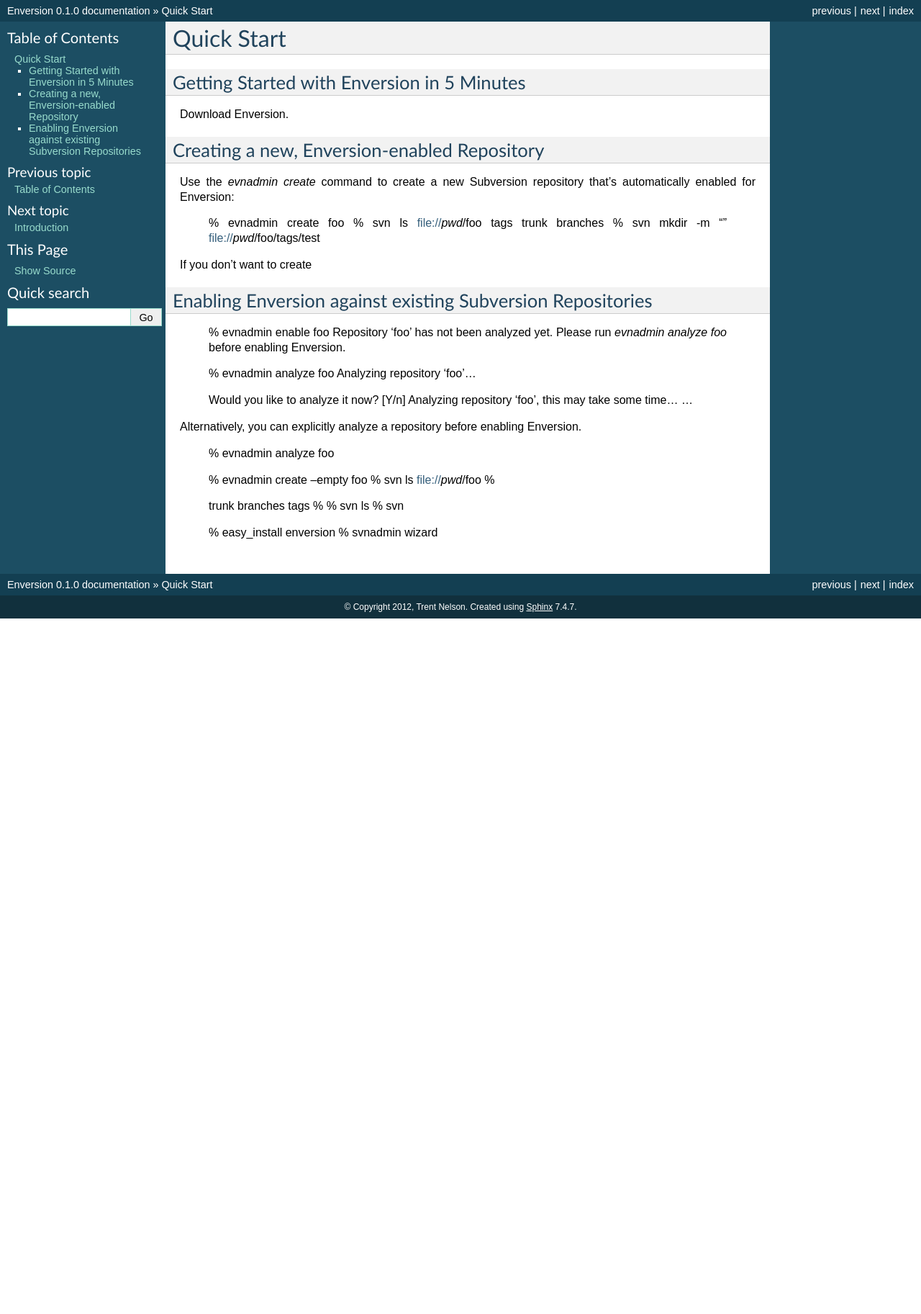
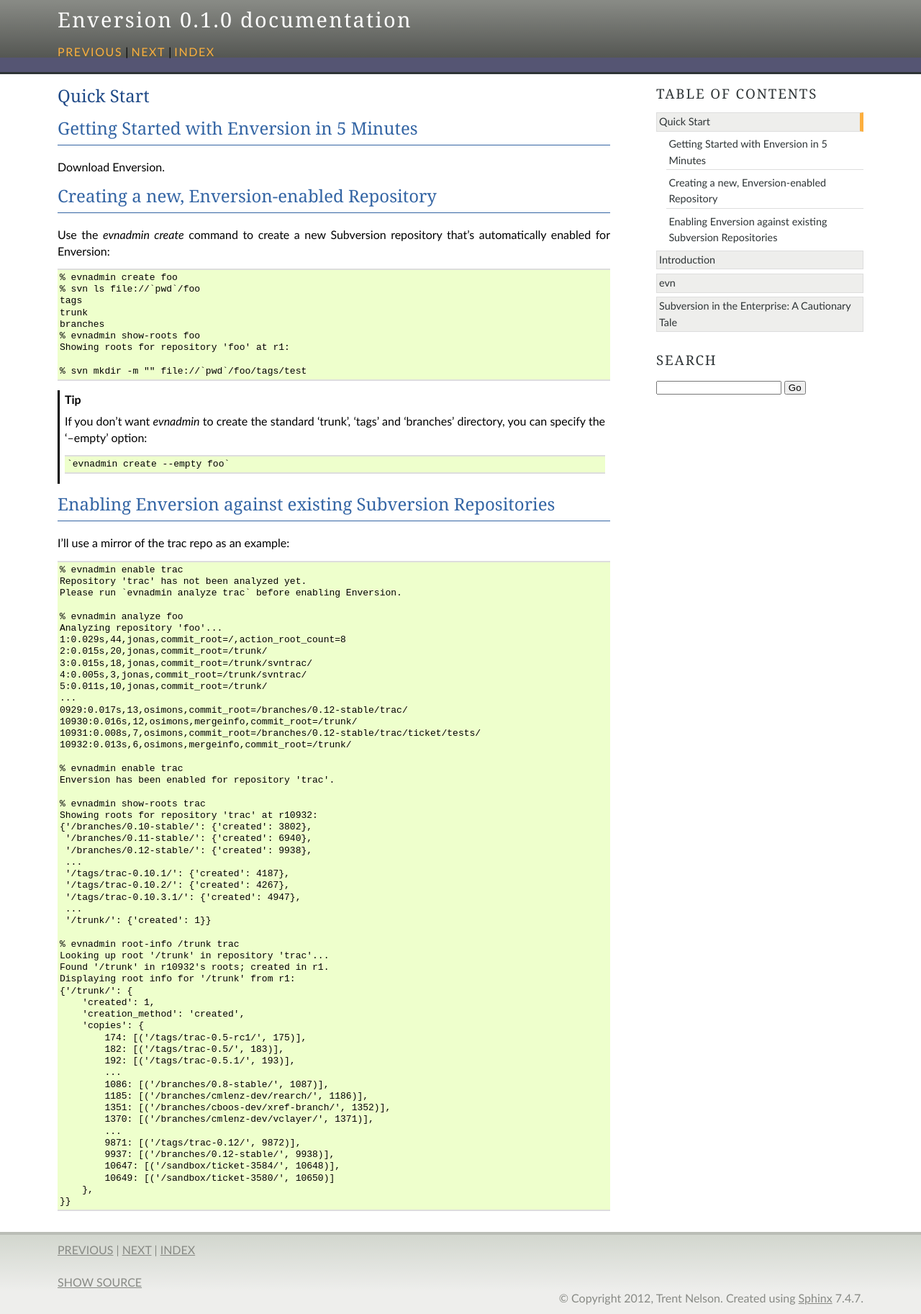
Before and after one commit to tpn/enversion, a Sphinx documentation site: the page built from doc/quick-start.rst, in a window 1280 px wide. Shown: the whole page at 72% size. Built offline with Sphinx 7.4.7, drawn with Linux system fonts in a browser that asks for light colours; before the commit the page ends 900 px from its top, so only the background shows below that.

Commit message:
Checkpoint.

```diff
--- a/doc/conf.py
+++ b/doc/conf.py
@@ -16,7 +16,29 @@
 # If extensions (or modules to document with autodoc) are in another directory,
 # add these directories to sys.path here. If the directory is relative to the
 # documentation root, use os.path.abspath to make it absolute, like shown here.
+sys.path.insert(0, os.path.abspath('..'))
 sys.path.insert(0, os.path.abspath('../evn'))
+
+import evn
+import evn.cli
+import evn.util
+import evn.path
+import evn.root
+import evn.repo
+import evn.hook
+import evn.event
+import evn.debug
+import evn.events
+import evn.config
+import evn.change
+import evn.command
+import evn.perfmon
+import evn.constants
+
+import evn.admin
+import evn.admin.cli
+import evn.admin.commands
+
 
 # -- General configuration -----------------------------------------------------
 
@@ -32,6 +54,7 @@
     'sphinx.ext.coverage',
     'sphinx.ext.ifconfig',
     'sphinx.ext.viewcode',
+    'sphinx.ext.autosummary',
 ]
 
 # Add any paths that contain templates here, relative to this directory.
@@ -71,7 +94,10 @@
 
 # List of patterns, relative to source directory, that match files and
 # directories to ignore when looking for source files.
-exclude_patterns = ['output']
+exclude_patterns = [
+    'output',
+    '*bitrot.py*',
+]
 
 # The reST default role (used for this markup: `text`) to use for all documents.
 #default_role = None
@@ -96,9 +122,16 @@
 
 # -- Options for HTML output ---------------------------------------------------
 
+agogo_theme_options = {
+    'bodyfont'  : 'HelveticaNeue-Light, Calibri, Helvetica',
+    'nosidebar' : True,
+}
+
 # The theme to use for HTML and HTML Help pages.  See the documentation for
 # a list of builtin themes.
-html_theme = 'default'
+html_theme = 'agogo'
+html_theme_options = agogo_theme_options
+modindex_common_prefix = ['evn.']
 
 # Theme options are theme-specific and customize the look and feel of a theme
 # further.  For a list of options available for each theme, see the
@@ -145,10 +178,10 @@
 #html_additional_pages = {}
 
 # If false, no module index is generated.
-#html_domain_indices = True
+html_domain_indices = True
 
 # If false, no index is generated.
-#html_use_index = True
+html_use_index = True
 
 # If true, the index is split into individual pages for each letter.
 #html_split_index = False
--- a/doc/contents.rst
+++ b/doc/contents.rst
@@ -11,6 +11,8 @@
 
     quick-start
     intro
+    api/modules
+    tale/index
 ..  overview
 ..  quick-start
 ..  changes
--- a/doc/quick-start.rst
+++ b/doc/quick-start.rst
@@ -14,53 +14,82 @@
 Creating a new, Enversion-enabled Repository
 --------------------------------------------
 Use the `evnadmin create` command to create a new Subversion repository that's
-automatically enabled for Enversion:
-
+automatically enabled for Enversion::
 
     % evnadmin create foo
     % svn ls file://`pwd`/foo
     tags
     trunk
     branches
+    % evnadmin show-roots foo
+    Showing roots for repository 'foo' at r1:
+
     % svn mkdir -m "" file://`pwd`/foo/tags/test
 
-If you don't want to create
+.. tip:: If you don't want `evnadmin` to create the standard 'trunk', 'tags'
+         and 'branches' directory, you can specify the '--empty' option::
+            `evnadmin create --empty foo`
 
 
 Enabling Enversion against existing Subversion Repositories
 -----------------------------------------------------------
+I'll use a mirror of the trac repo as an example::
 
-    % evnadmin enable foo
-    Repository 'foo' has not been analyzed yet.
-    Please run `evnadmin analyze foo` before enabling Enversion.
+    % evnadmin enable trac
+    Repository 'trac' has not been analyzed yet.
+    Please run `evnadmin analyze trac` before enabling Enversion.
 
     % evnadmin analyze foo
     Analyzing repository 'foo'...
+    1:0.029s,44,jonas,commit_root=/,action_root_count=8
+    2:0.015s,20,jonas,commit_root=/trunk/
+    3:0.015s,18,jonas,commit_root=/trunk/svntrac/
+    4:0.005s,3,jonas,commit_root=/trunk/svntrac/
+    5:0.011s,10,jonas,commit_root=/trunk/
+    ...
+    0929:0.017s,13,osimons,commit_root=/branches/0.12-stable/trac/
+    10930:0.016s,12,osimons,mergeinfo,commit_root=/trunk/
+    10931:0.008s,7,osimons,commit_root=/branches/0.12-stable/trac/ticket/tests/
+    10932:0.013s,6,osimons,mergeinfo,commit_root=/trunk/
+
+    % evnadmin enable trac
+    Enversion has been enabled for repository 'trac'.
+
+    % evnadmin show-roots trac
+    Showing roots for repository 'trac' at r10932:
+    {'/branches/0.10-stable/': {'created': 3802},
+     '/branches/0.11-stable/': {'created': 6940},
+     '/branches/0.12-stable/': {'created': 9938},
+     ...
+     '/tags/trac-0.10.1/': {'created': 4187},
+     '/tags/trac-0.10.2/': {'created': 4267},
+     '/tags/trac-0.10.3.1/': {'created': 4947},
+     ...
+     '/trunk/': {'created': 1}}
+
+    % evnadmin root-info /trunk trac
+    Looking up root '/trunk' in repository 'trac'...
+    Found '/trunk' in r10932's roots; created in r1.
+    Displaying root info for '/trunk' from r1:
+    {'/trunk/': {
+        'created': 1,
+        'creation_method': 'created',
+        'copies': {
+            174: [('/tags/trac-0.5-rc1/', 175)],
+            182: [('/tags/trac-0.5/', 183)],
+            192: [('/tags/trac-0.5.1/', 193)],
+            ...
+            1086: [('/branches/0.8-stable/', 1087)],
+            1185: [('/branches/cmlenz-dev/rearch/', 1186)],
+            1351: [('/branches/cboos-dev/xref-branch/', 1352)],
+            1370: [('/branches/cmlenz-dev/vclayer/', 1371)],
+            ...
+            9871: [('/tags/trac-0.12/', 9872)],
+            9937: [('/branches/0.12-stable/', 9938)],
+            10647: [('/sandbox/ticket-3584/', 10648)],
+            10649: [('/sandbox/ticket-3580/', 10650)]
+        },
+    }}
 
 
-    Would you like to analyze it now? [Y/n]
-    Analyzing repository 'foo', this may take some time...
-    ...
-
-
-Alternatively, you can explicitly analyze a repository before enabling
-Enversion.
-    % evnadmin analyze foo
-
-    %
-    %
-
-    % evnadmin create --empty foo
-    % svn ls file://`pwd`/foo
-    %
-
-
-    trunk
-    branches
-    tags
-    %
-    % svn ls
-    % svn
-
-    % easy_install enversion
-    % svnadmin  wizard
+.. vim:set ts=8 sw=4 sts=4 tw=78 et:
--- /dev/null
+++ b/doc/tale/index.rst
@@ -0,0 +1,11 @@
+
+Subversion in the Enterprise: A Cautionary Tale
+===============================================
+
+.. toctree::
+   :maxdepth: 3
+
+   part1
+   part2
+
+.. vim:set ts=8 sw=4 sts=4 tw=78 et:
--- /dev/null
+++ b/doc/tale/part1.rst
@@ -0,0 +1,2 @@
+Part 1
+======
--- /dev/null
+++ b/doc/tale/part2.rst
@@ -0,0 +1,2 @@
+Part 2
+======
--- a/evn/__init__.py
+++ b/evn/__init__.py
@@ -0,0 +1 @@
+__version__ = '0.0.1-dev'
```
Also changed, not shown: other parts of doc/contents.rst (+1 -0 lines), doc/api/evn.admin.rst (added, +18 -0 lines), doc/api/evn.rst (added, +137 -0 lines), doc/api/modules.rst (added, +7 -0 lines), doc/index.rst (+7 -12 lines), 5 other files.
